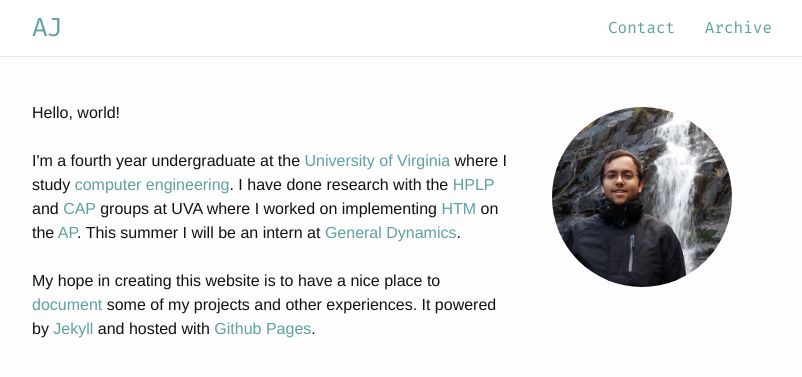
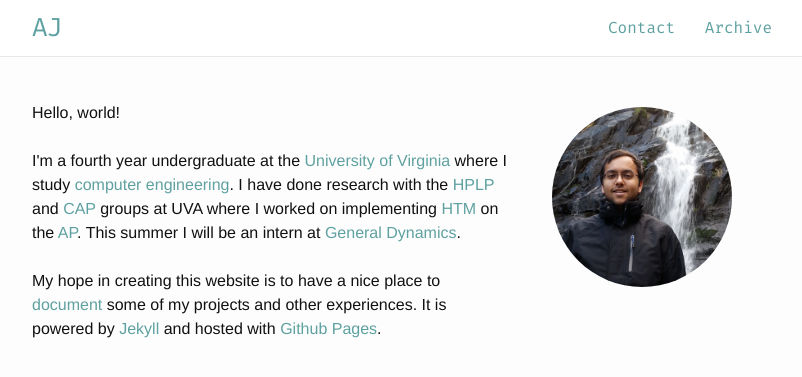
Before and after one commit to ajvarshneya/ajvarshneya.github.io, a Jekyll site: the page built from index.html, in a window 1280 px wide. Shown: the top 377 px of the page, without its empty margins (238-1040 px from the left). Built offline with Jekyll 4.4.1, drawn with Linux system fonts in a browser that asks for light colours.

Commit message:
index revision

```diff
--- a/index.html
+++ b/index.html
@@ -7,7 +7,7 @@ layout: default
 	<p style="margin: -10px 0px 0px 0px;"> Hello, world! <br><br>
 	I'm a fourth year undergraduate at the <a href="http://seas.virginia.edu/">University of Virginia</a> where I study <a href="http://www.cpe.virginia.edu/">computer engineering</a>. I have done research with the <a href="http://hplp.ece.virginia.edu/">HPLP</a> and <a href="http://cap.virginia.edu/">CAP</a> groups at UVA where I worked on implementing <a href="https://en.wikipedia.org/wiki/Hierarchical_temporal_memory">HTM</a> on the <a href="http://www.micronautomata.com/">AP</a>. This summer I will be an intern at <a href="http://www.generaldynamics.com/">General Dynamics</a>. <br><br>
 
-	<p style="margin: 0px 0px 0px 0px;"> My hope in creating this website is to have a nice place to <a href="./archive">document</a> some of my projects and other experiences. It powered by <a href="https://jekyllrb.com/">Jekyll</a> and hosted with <a href="https://pages.github.com/">Github Pages</a>.
+	<p style="margin: 0px 0px 0px 0px;"> My hope in creating this website is to have a nice place to <a href="./archive">document</a> some of my projects and other experiences. It is powered by <a href="https://jekyllrb.com/">Jekyll</a> and hosted with <a href="https://pages.github.com/">Github Pages</a>.
 
 </span>
   <!--<p class="rss-subscribe">subscribe <a href="{{ "/feed.xml" | prepend: site.baseurl }}">via RSS</a></p>-->
```
